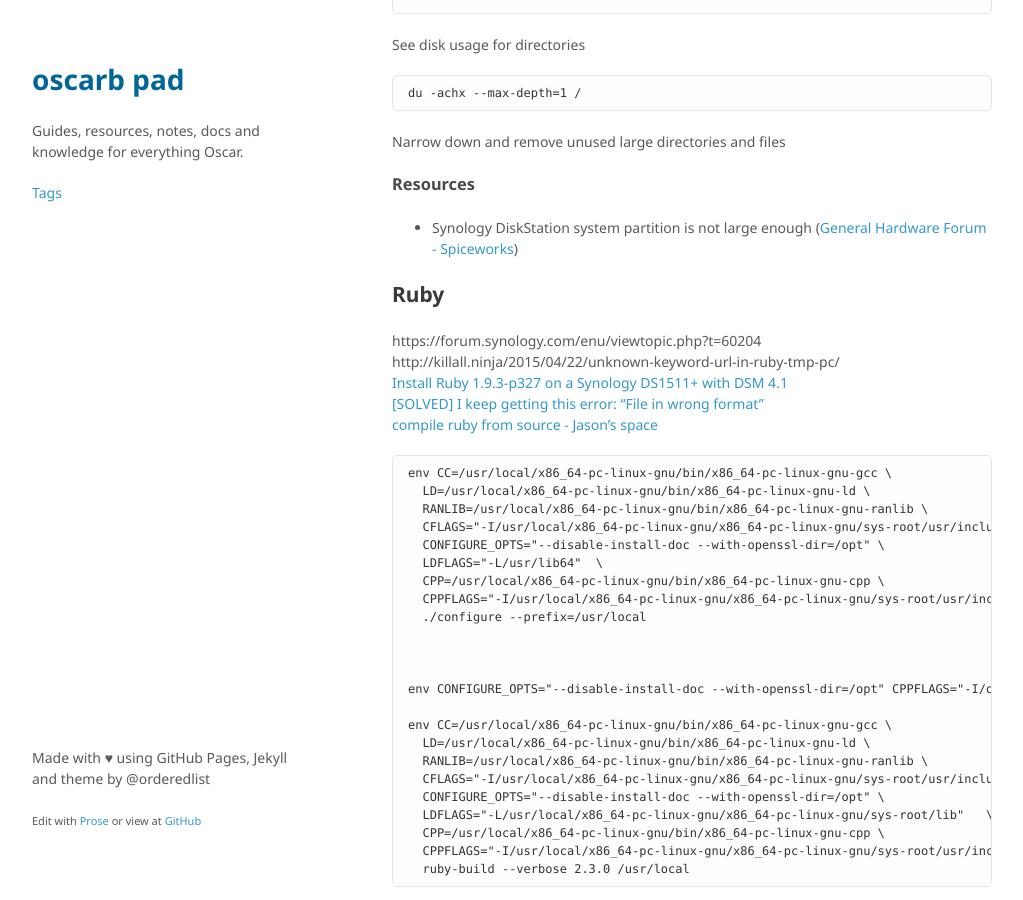
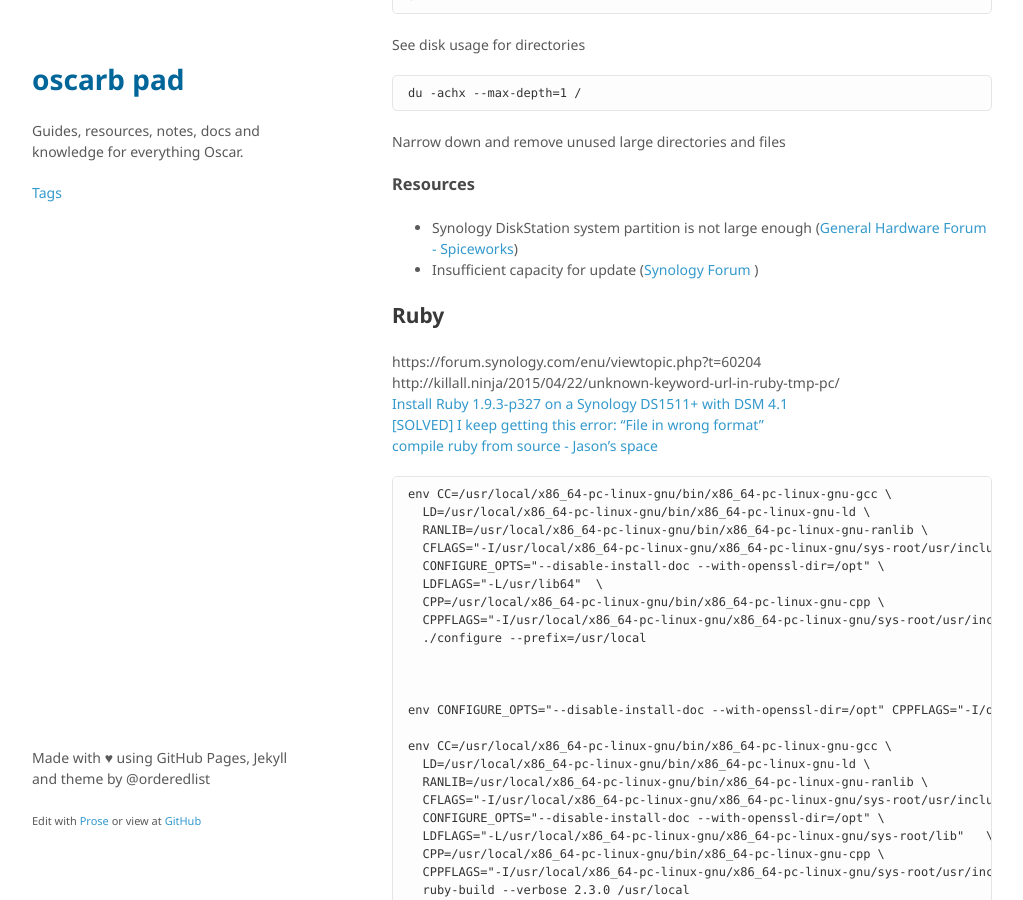
Before and after one commit to oscarb/pad, a Jekyll site: the page built from _docs/ds713.md, in a window 1280 px wide and 900 px high, scrolled down 3662 px. Shown: the whole window, without its empty margins (128-1151 px from the left). Built offline with Jekyll 4.4.1, drawn with Linux system fonts in a browser that asks for light colours; some web fonts are replaced.

Commit message:
Updated ds713.md

```diff
--- a/_docs/ds713.md
+++ b/_docs/ds713.md
@@ -160,6 +160,7 @@ Narrow down and remove unused large directories and files
 ### Resources
 
 * Synology DiskStation system partition is not large enough  ([General Hardware Forum - Spiceworks](https://community.spiceworks.com/topic/1540088-synology-diskstation-system-partition-is-not-large-enough))
+* Insufficient capacity for update ([Synology Forum ](https://forum.synology.com/enu/viewtopic.php?f=7&t=28360))
 
 ## Ruby
 
```
